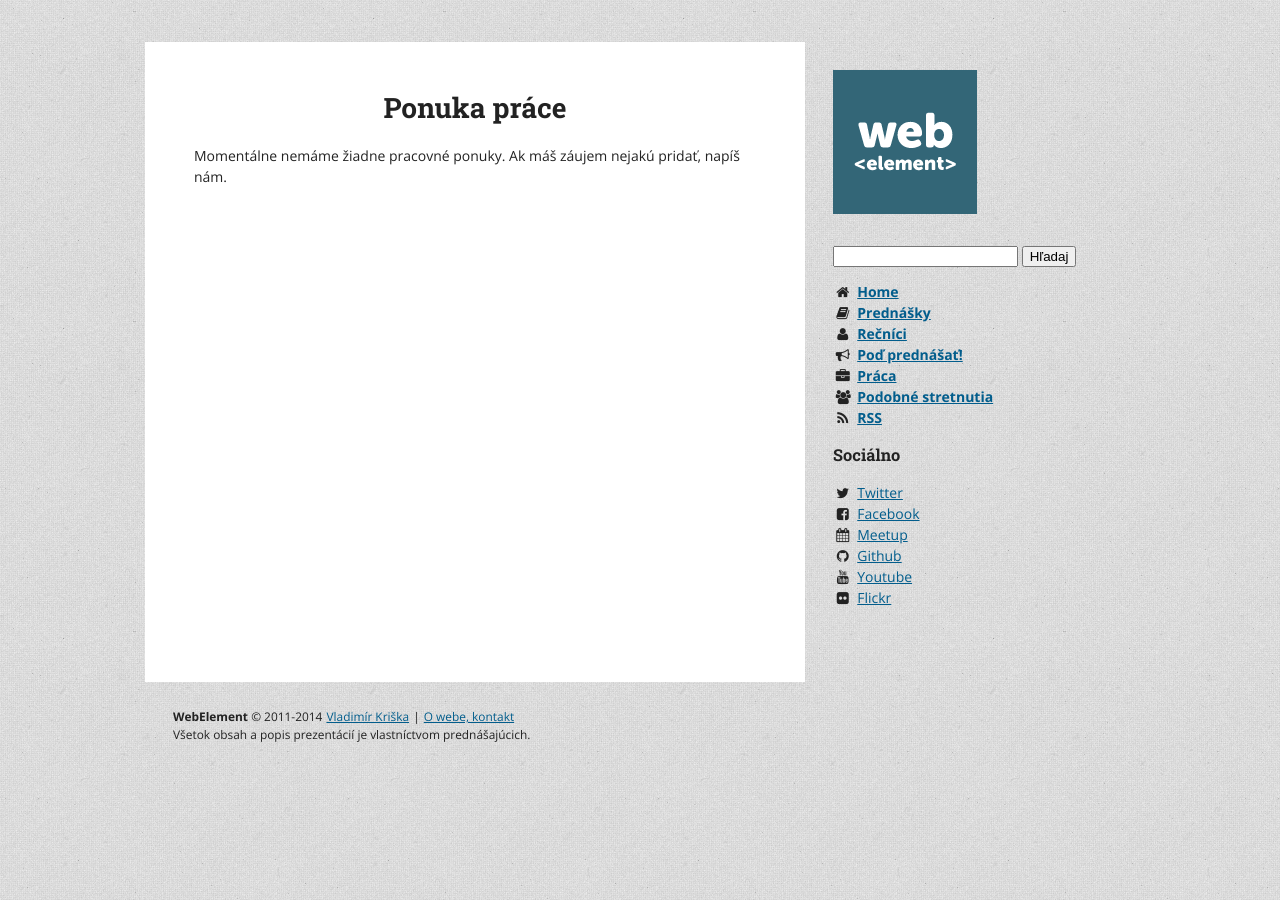
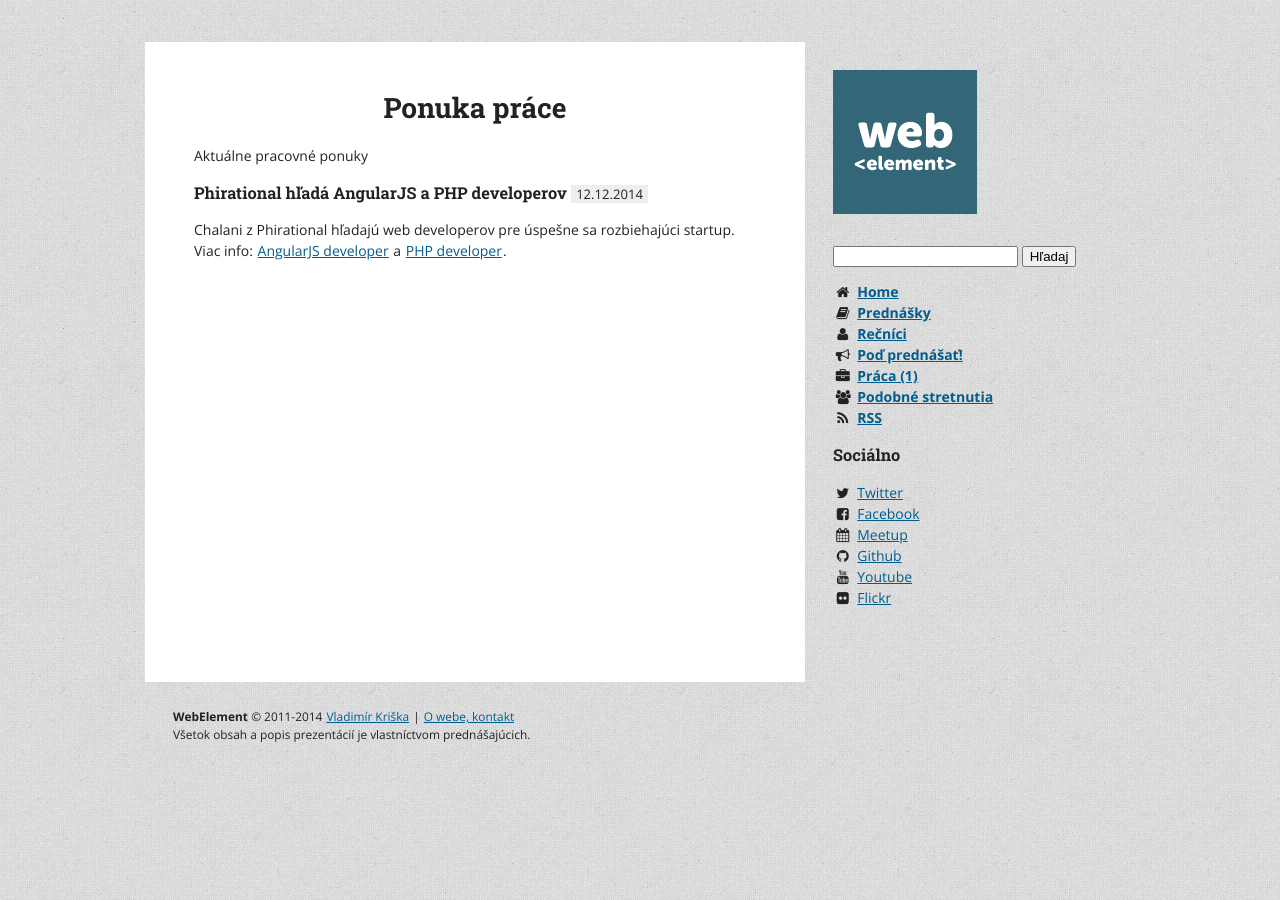
Before and after one commit to ujovlado/webelement-sk, a Jekyll site: the page built from praca.md, in a window 1280 px wide. Built offline with Jekyll 4.4.1, drawn with Linux system fonts in a browser that asks for light colours.

Commit message:
Jobs section loads jobs from data file + added new job

```diff
--- /dev/null
+++ b/_data/jobs.yml
@@ -0,0 +1,5 @@
+- title: Phirational hľadá AngularJS a PHP developerov
+  date: 2014-12-12
+  description: 'Chalani z Phirational hľadajú web developerov pre úspešne sa rozbiehajúci startup.<br>
+  Viac info: <a href="http://phi.sk/angular">AngularJS developer</a>
+  a <a href="http://phi.sk/jobs/tech-jobs/php-developer">PHP developer</a>.'
--- a/_includes/sidebar.html
+++ b/_includes/sidebar.html
@@ -14,7 +14,7 @@
         <li><i class="fa icon-book"></i> <a href="{{ '/event' | prepend: site.baseurl }}">Prednášky</a></li>
         <li><i class="fa icon-user"></i> <a href="{{ '/recnici' | prepend: site.baseurl }}">Rečníci</a></li>
         <li><i class="fa icon-megaphone"></i> <a href="{{ '/pod-prednasat' | prepend: site.baseurl  }}">Poď prednášať!</a></li>
-        <li><i class="fa icon-briefcase"></i> <a href="{{ '/praca' | prepend: site.baseurl }}">Práca</a></li>
+        <li><i class="fa icon-briefcase"></i> <a href="{{ '/praca' | prepend: site.baseurl }}">Práca{% if site.data.jobs %} ({{ site.data.jobs | size }}){% endif %}</a></li>
         <li><i class="fa icon-users"></i> <a href="{{ '/podobne-stretnutia' | prepend: site.baseurl }}">Podobné stretnutia</a></li>
         <li><i class="fa icon-rss"></i> <a href="{{ '/feed/rss' | prepend: site.baseurl }}">RSS</a> </li>
     </ul>
--- a/css/main.css
+++ b/css/main.css
@@ -210,8 +210,9 @@
 span.label {
     font-size: .8em;
     text-transform: uppercase;
-    /*font-weight: 700;*/
+    font-weight: 400;
     padding: 0 .4em;
+    font-family: "Open Sans",Helvetica,Arial,sans-serif;
 }
 span.label.gray {
     background-color: #eee;
--- a/praca.md
+++ b/praca.md
@@ -4,4 +4,22 @@
 permalink: /praca/
 ---
 
+{% if site.data.jobs %}
+
+Aktuálne pracovné ponuky
+
+{% for job in site.data.jobs %}
+<div class="job">
+    <h3>{{ job.title }} <span class="label gray">{{ job.date | date: "%d.%m.%Y" }}</span></h3>
+    <p>
+        {{ job.description }}
+        {% if job.twitter %}<a href="">@{{ job.twitter }}</a>{% endif %}
+    </p>
+</div>
+{% endfor %}
+
+{% else %}
+
 Momentálne nemáme žiadne pracovné ponuky. Ak máš záujem nejakú pridať, napíš nám.
+
+{% endif %}
```
